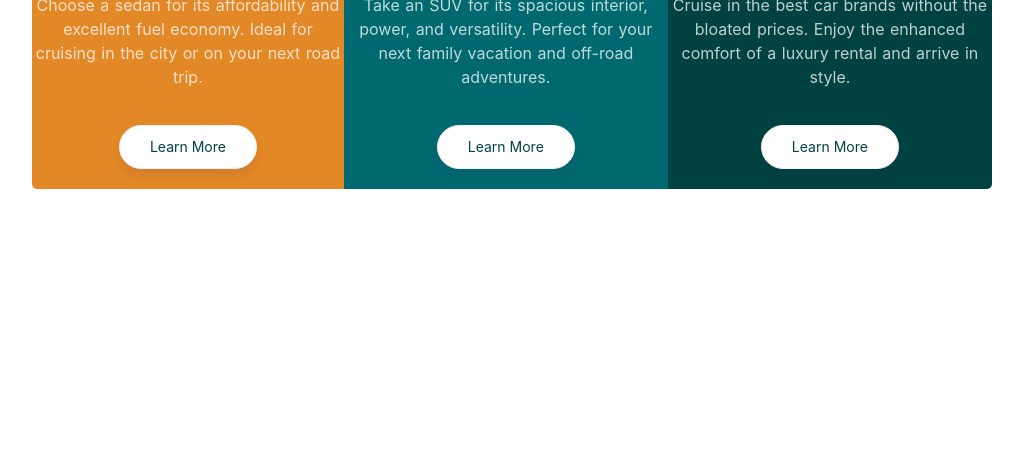
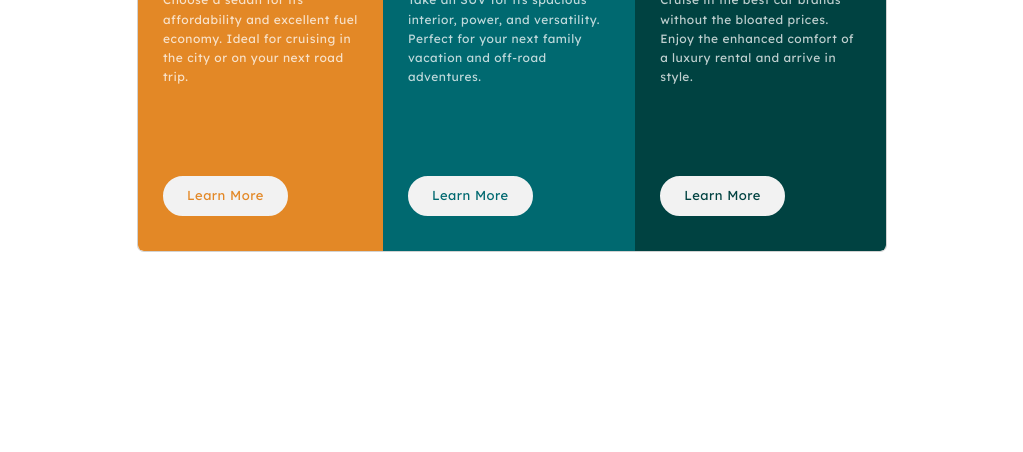
Before and after one commit to Samira77-ss/column-preview-card-component, a React app: page / in a window 1280 px wide. Shown: the part 348-800 px from the top of the page, without its empty margins (128-1151 px from the left). Built offline with nearby package versions, Linux system fonts and the light colour scheme.

Commit message:
Added HTML and CSS structures to build the page

```diff
--- a/public/index.html
+++ b/public/index.html
@@ -17,8 +17,11 @@
     />
     <link rel="preconnect" href="https://fonts.googleapis.com" />
     <link rel="preconnect" href="https://fonts.gstatic.com" crossorigin />
+
+    <link rel="preconnect" href="https://fonts.googleapis.com" />
+    <link rel="preconnect" href="https://fonts.gstatic.com" crossorigin />
     <link
-      href="https://fonts.googleapis.com/css2?family=Big+Shoulders+Display:wght@100;200;300;400;500;600;700;800;900&family=Fjalla+One&family=Inter:wght@100;200;300;400;500;600;700;800;900&family=Josefin+Sans:ital,wght@0,100;0,200;0,300;0,400;0,500;0,600;0,700;1,100;1,200;1,300;1,400;1,500;1,600;1,700&family=Montserrat:ital,wght@0,600;1,700&family=Outfit:wght@100;200;300;400;500;600;700;800;900&family=Playfair+Display:wght@700&family=Poppins:wght@500;700&family=Red+Hat+Display:ital,wght@0,300;0,400;0,500;0,600;0,700;0,800;0,900;1,300;1,400;1,500;1,600;1,700;1,800;1,900&family=Roboto:ital,wght@0,100;0,300;0,400;0,500;0,700;0,900;1,100;1,300;1,400;1,500;1,700;1,900&display=swap"
+      href="https://fonts.googleapis.com/css2?family=Big+Shoulders+Display:wght@100;200;300;400;500;600;700;800;900&family=Fjalla+One&family=Inter:wght@100;200;300;400;500;600;700;800;900&family=Josefin+Sans:ital,wght@0,100;0,200;0,300;0,400;0,500;0,600;0,700;1,100;1,200;1,300;1,400;1,500;1,600;1,700&family=Lexend+Deca&family=Montserrat:ital,wght@0,600;1,700&family=Outfit:wght@100;200;300;400;500;600;700;800;900&family=Playfair+Display:wght@700&family=Poppins:wght@500;700&family=Red+Hat+Display:ital,wght@0,300;0,400;0,500;0,600;0,700;0,800;0,900;1,300;1,400;1,500;1,600;1,700;1,800;1,900&family=Roboto:ital,wght@0,100;0,300;0,400;0,500;0,700;0,900;1,100;1,300;1,400;1,500;1,700;1,900&display=swap"
       rel="stylesheet"
     />
     <link rel="apple-touch-icon" href="%PUBLIC_URL%/logo192.png" />
--- a/src/Card.css
+++ b/src/Card.css
@@ -3,72 +3,115 @@
   padding: 0px;
   box-sizing: border-box;
 }
-.container {
-  width: 100%;
+body {
+  display: flex;
+  align-items: center;
+  justify-content: center;
   min-height: 100vh;
-  background-color: #fff;
-  display: flex;
-  justify-content: center;
-  align-items: center;
-  padding: 0px 90px;
+  padding: 1rem 0;
 }
-.content-section {
-  display: flex;
-  justify-content: center;
-  align-items: center;
-  text-align: center;
+
+html {
+  font-size: 62.5%;
+}
+:root {
+  --firstColor: hsl(31, 77%, 52%);
+  --secondColor: hsl(184, 100%, 22%);
+  --thirdColor: hsl(179, 100%, 13%);
+  --fourthColor: hsl(0, 0%, 95%);
+  --primaryFont: "Big Shoulders Display", cursive;
+  --secondaryFont: "Lexend Deca", sans-serif;
+}
+#root {
   width: 100%;
 }
-.content-section .card {
-  margin: 0px;
-  color: #fff;
-  border: none;
-  border-radius: 0;
+.card {
+  width: clamp(100px, 90%, 75rem);
+  margin: 0 auto;
+  border-radius: 7px;
+  overflow: hidden;
 }
-.content-section .card img {
+.card img {
   width: 50px;
   height: auto;
 }
-.content-section p {
+
+.card h2 {
+  font-family: var(--primaryFont);
+  font-size: 3rem;
+  font-weight: bold;
+}
+.card p {
+  font-family: var(--secondaryFont);
+  font-size: 12px;
   color: hsla(0, 0%, 100%, 0.75);
-  line-height: 1.5;
-  word-spacing: 1px;
+  line-height: 1.6;
+  letter-spacing: 0.5px;
 }
-.content-section .sedans {
-  background-color: hsl(31, 77%, 52%);
+.card button {
+  background-color: var(--fourthColor);
+  border: 2px solid var(--fourthColor);
+  margin-bottom: 10px;
+  padding: 8px 22px;
+  border-radius: 30px;
+  font-size: 13px;
+  cursor: pointer;
+  font-family: var(--secondaryFont);
+  letter-spacing: 0.5px;
+  transition: all 0.3s;
+}
+
+button:hover {
+  background-color: transparent;
+  color: var(--fourthColor);
+}
+.content {
+  display: flex;
+  flex-direction: column;
+  row-gap: 1.5rem;
+}
+.firstButton {
+  color: var(--firstColor);
+}
+.secondButton {
+  color: var(--secondColor);
+}
+.thirdButton {
+  color: var(--thirdColor);
+}
+.sedans,
+.suvs,
+.luxury {
+  color: #fff;
+  padding: 2.5rem;
+  display: flex;
+  flex-direction: column;
+  row-gap: 1.5rem;
+  align-items: flex-start;
+}
+.sedans {
+  background-color: var(--firstColor);
   border-radius: 5px 0 0 5px;
 }
-.content-section .suvs {
-  background-color: hsl(184, 100%, 22%);
+.suvs {
+  background-color: var(--secondColor);
 }
-.content-section .luxury {
-  background-color: hsl(179, 100%, 13%);
+.luxury {
+  background-color: var(--thirdColor);
   border-radius: 0 5px 5px 0;
 }
-.content-section button {
-  display: block;
-  margin: 20px auto;
-  padding: 10px 30px;
-  font-size: 14px;
-  border: 1px solid hsl(0, 0%, 95%);
-  background-color: #fff;
-  color: hsl(179, 100%, 13%);
-  line-height: 22px;
-  border-radius: 30px;
-  transition: all 200ms ease;
-  box-shadow: 0px 8px 8px 0px rgb(37, 39, 89, 0.08);
-}
-@media screen and (max-width: 768px) {
-  .container {
-    margin: 10px;
+
+@media screen and (min-width: 650px) {
+  body .card {
+    display: flex;
+    flex-direction: row;
   }
-  .content-section {
-    flex-direction: column;
+  .sedans,
+  .suvs,
+  .luxury {
+    row-gap: 8rem;
   }
-  .content-section .sedans {
-    border-radius: 5px 5px 0 0;
-  }
-  .content-section .luxury {
-    border-radius: 0 0 5px 5px;
+  .content {
+    row-gap: 2rem;
   }
 }
--- a/src/Card.js
+++ b/src/Card.js
@@ -4,35 +4,42 @@ import iconSedans from "./image/icon-sedans.svg";
 import iconSuvs from "./image/icon-suvs.svg";
 function Card() {
   return (
-    <div className="container">
-      <div className="content-section">
-        <div className="card sedans">
+    <div className="card">
+      <div className="sedans">
+        <div className="content">
+          {" "}
           <img src={iconSedans} alt="icon" />
-          <h2>Sedans</h2>
+          <h2>SEDANS</h2>
           <p>
             Choose a sedan for its affordability and excellent fuel economy.
             Ideal for cruising in the city or on your next road trip.
           </p>
-          <button className="btn btn primary">Learn More</button>
         </div>
-        <div className="card suvs">
+        <button className="firstButton">Learn More</button>
+      </div>
+      <div className="suvs">
+        <div className="content">
+          {" "}
           <img src={iconSuvs} alt="icon" />
           <h2>SUVS</h2>
           <p>
             Take an SUV for its spacious interior, power, and versatility.
             Perfect for your next family vacation and off-road adventures.
           </p>
-          <button className="btn btn primary">Learn More</button>
         </div>
-        <div className="card luxury">
+        <button className="secondButton">Learn More</button>
+      </div>
+      <div className="luxury">
+        <div className="content">
+          {" "}
           <img src={iconLuxury} alt="icon" />
           <h2>LUXURY</h2>
           <p>
             Cruise in the best car brands without the bloated prices. Enjoy the
             enhanced comfort of a luxury rental and arrive in style.
           </p>
-          <button className="btn btn primary">Learn More</button>
         </div>
+        <button className="thirdButton">Learn More</button>
       </div>
     </div>
   );
```
